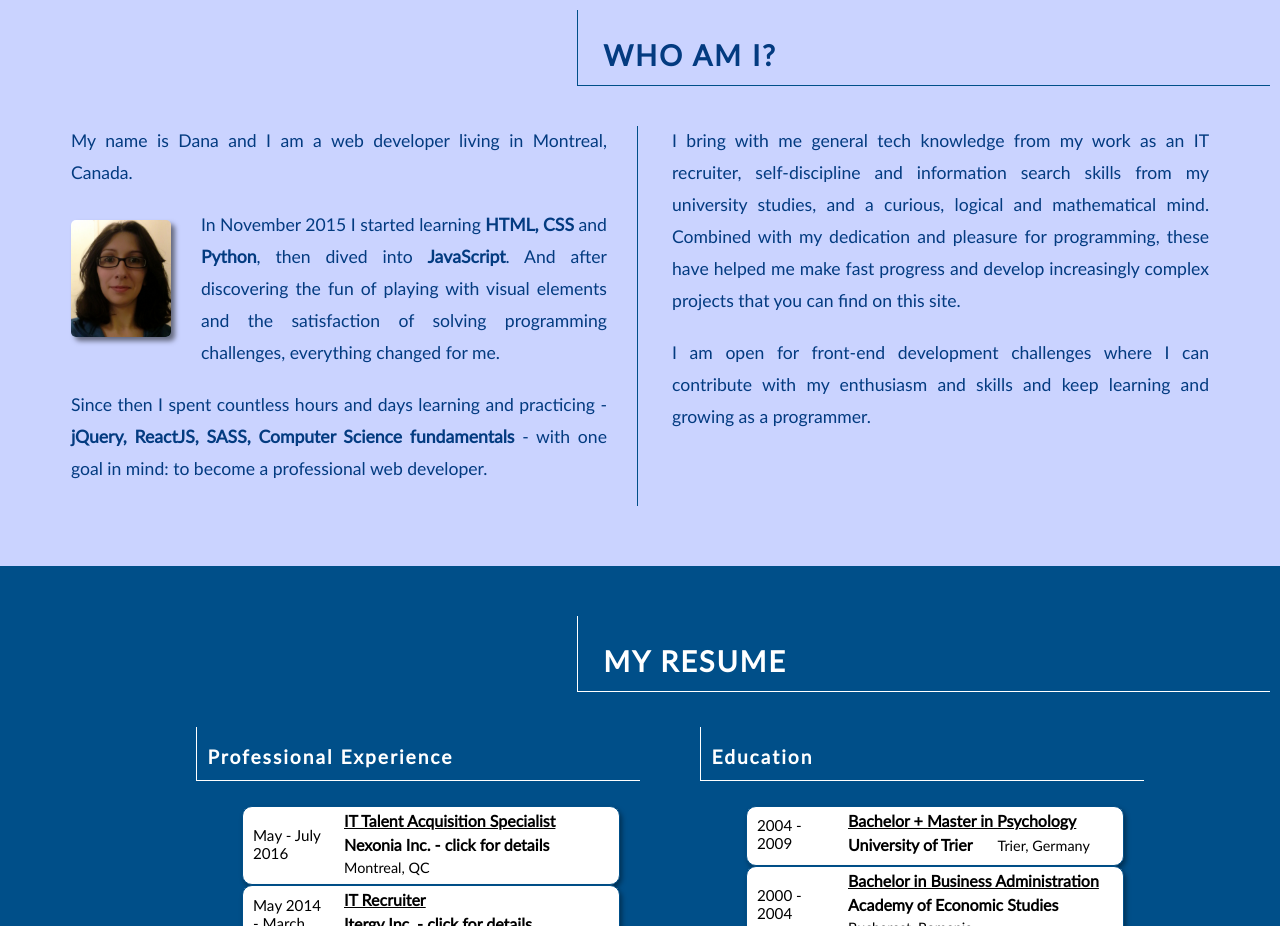
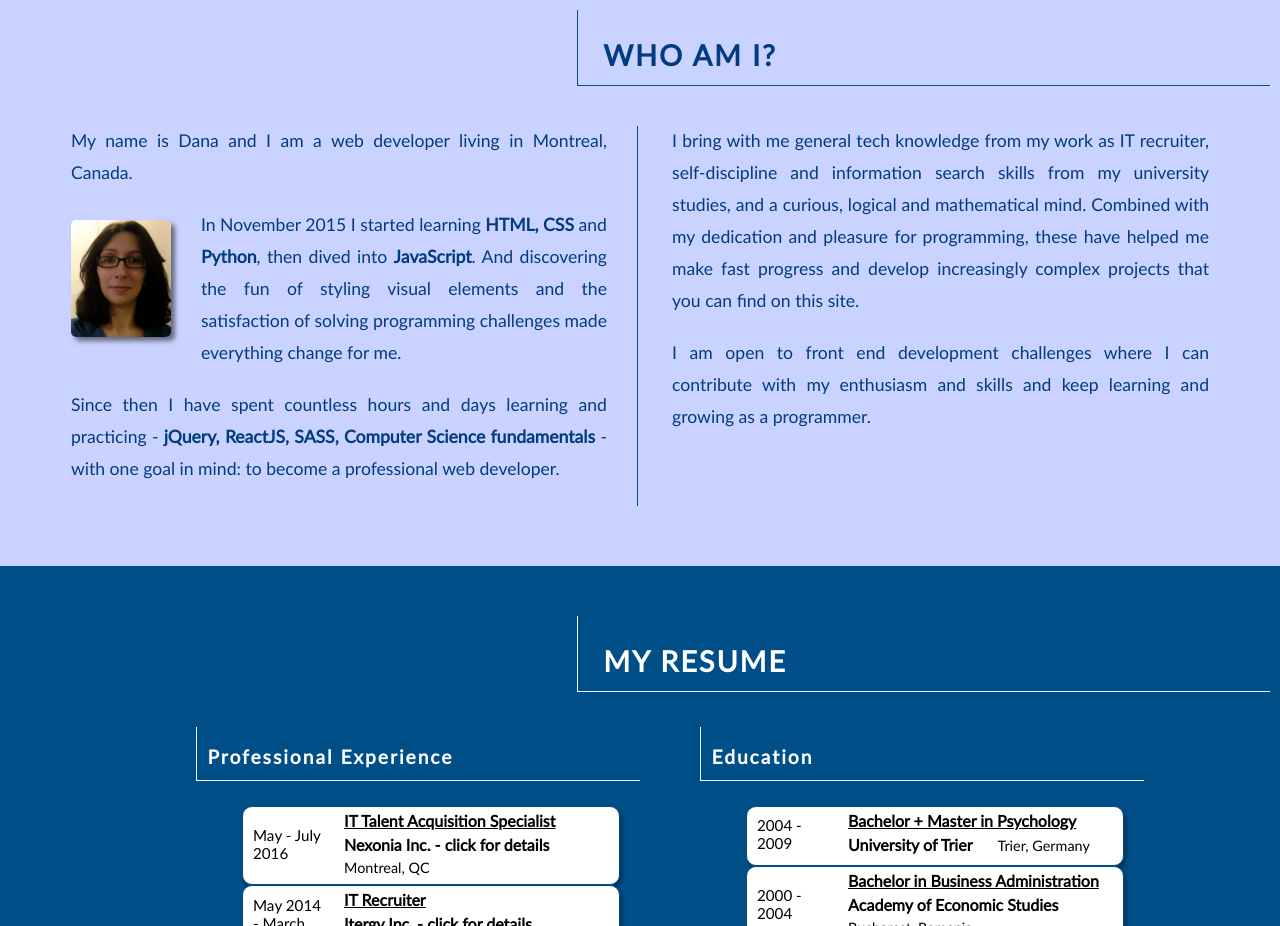
Before and after one commit to danamn/portfolio, a React app: page docs/index.html in a window 1280 px wide. Shown: the part 840-1766 px from the top of the page. Built offline with nearby package versions, Linux system fonts and the light colour scheme.

Commit message:
change about text

```diff
--- a/docs/index.html
+++ b/docs/index.html
@@ -80,13 +80,13 @@
 	      	<div class='about-text-half'>
 	      	<p>My name is Dana and I am a web developer living in Montreal, Canada.</p>
 	      	<img class='about-img' src="images/me.jpg" alt='my-photo'>
-		     <p> In November 2015 I started learning <span class='dev'> HTML, CSS</span> and <span class='dev'>Python</span>, then dived into <span class='dev'>JavaScript</span>. And after discovering the fun of playing with visual elements and the satisfaction of solving programming challenges, everything changed for me. </p>
+		     <p> In November 2015 I started learning <span class='dev'> HTML, CSS</span> and <span class='dev'>Python</span>, then dived into <span class='dev'>JavaScript</span>. And discovering the fun of styling visual elements and the satisfaction of solving programming challenges made everything change for me. </p>
 
-		     <p>Since then I spent countless hours and days learning and practicing - <span class='dev'>jQuery, ReactJS, SASS, Computer Science fundamentals</span> - with one goal in mind: to become a professional web developer. </p>
+		     <p>Since then I have spent countless hours and days learning and practicing - <span class='dev'>jQuery, ReactJS, SASS, Computer Science fundamentals</span> - with one goal in mind: to become a professional web developer. </p>
 		     </div>
 		     <div class='about-text-half'>
-		     <p>I bring with me general tech knowledge from my work as an IT recruiter, self-discipline and information search skills from my university studies, and a curious, logical and mathematical mind. Combined with my dedication and pleasure for programming, these have helped me make fast progress and develop increasingly complex projects that you can find on this site.</p>
-		     <p>I am open for front-end development challenges where I can contribute with my enthusiasm and skills and keep learning and growing as a programmer.</p>
+		     <p>I bring with me general tech knowledge from my work as IT recruiter, self-discipline and information search skills from my university studies, and a curious, logical and mathematical mind. Combined with my dedication and pleasure for programming, these have helped me make fast progress and develop increasingly complex projects that you can find on this site.</p>
+		     <p>I am open to front end development challenges where I can contribute with my enthusiasm and skills and keep learning and growing as a programmer.</p>
 		     </div>
 	      </div>
 	    </div>
```
